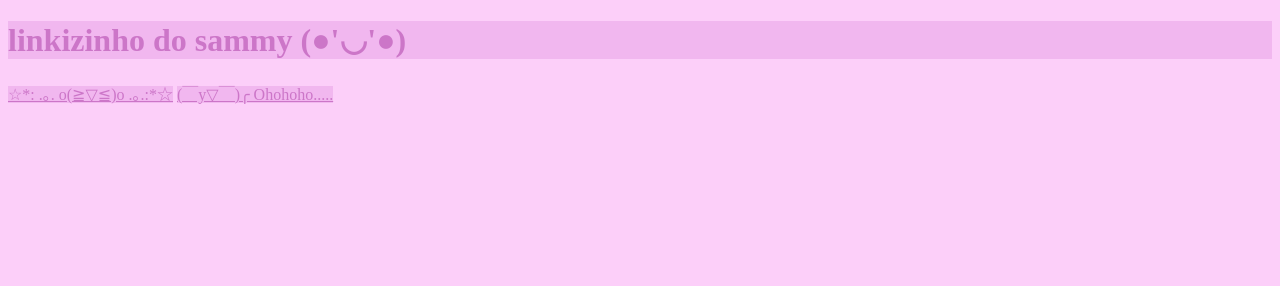
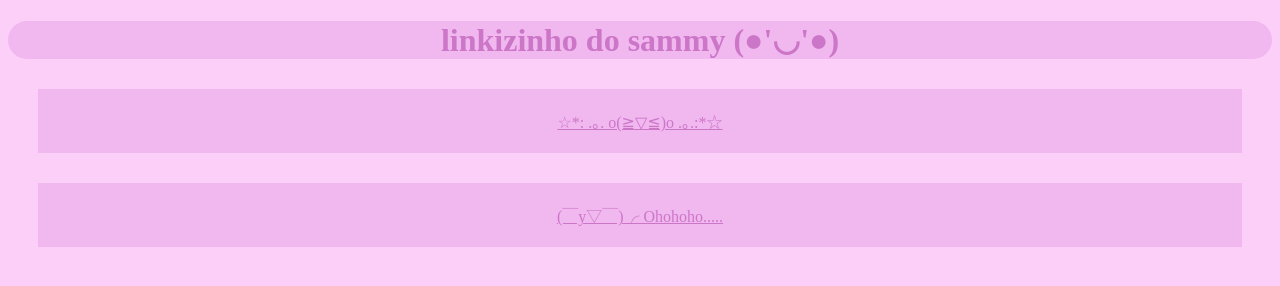
Before and after one commit to sammy6911/links, a plain HTML site: page index.html in a window 1280 px wide. Drawn offline with Linux system fonts and the light colour scheme.

Commit message:
mvp do rosinha

```diff
--- a/style.css
+++ b/style.css
@@ -1,7 +1,8 @@
 h1{
     color: rgb(204, 118, 200);
     background-color: rgb(241, 183, 239);
-    text-align: ;
+    text-align: center;
+    border-radius: 20px;
 }
 body{
     background-color: rgb(252, 207, 249);
@@ -10,5 +11,8 @@ body{
 a{
     background-color: rgb(241, 183, 239);
     color: rgb(204, 118, 200);
-
+    display: block;
+    text-align: center;
+    margin: 30px;
+    padding: 20px ;
 }
```
